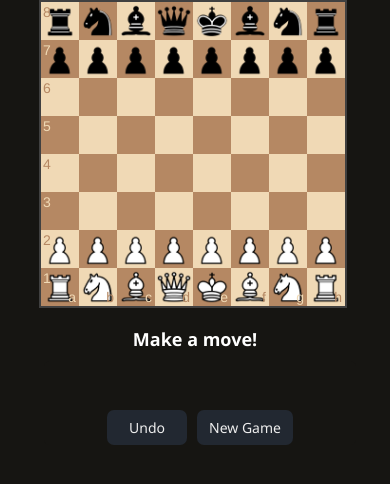
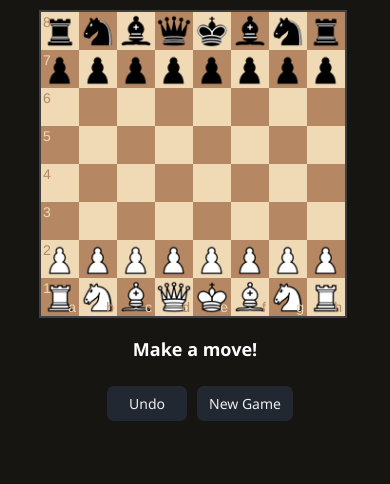
Before and after one commit to gknudtson/ChessInsights, a Flask app: template src/chess_insights/api/templates/play.html in a window 390 px wide. Shown: the part 50-534 px from the top of the page. Run offline with Flask 3, Linux system fonts and the light colour scheme; the template is opened without the code that fills it, so the values that code supplies are empty.

Commit message:
Refactor

```diff
--- a/src/chess_insights/api/static/css/game.css
+++ b/src/chess_insights/api/static/css/game.css
@@ -21,12 +21,12 @@
     flex-grow: 1;
     width: 100%;
     max-width: 800px;
+    padding-top: 10px;
 }
 
 #statusEl {
     margin-top: 15px;
     font-size: clamp(8px, 5vw, 18px);
-    max-font-size: 18px;
     font-weight: bold;
     color: white;
 }
@@ -63,23 +63,18 @@
 
     }
 
-    .leftbar {
+    .leftbar, .fen-input-container, .pgn-container {
         display: none;
     }
 
     .button-container {
-        max-height: 10vh;
+        height: min-content;
         width: var(--board-size);
         justify-content: center;
         align-items: center;
-
         background-color: var(--dark-background);
 
 
-    }
-
-    .fen-input-container {
-        display: none;
     }
 
     button {
@@ -88,7 +83,7 @@
     }
 
     #statusEl {
-
+        height: min-content;
     }
 
 }
```
